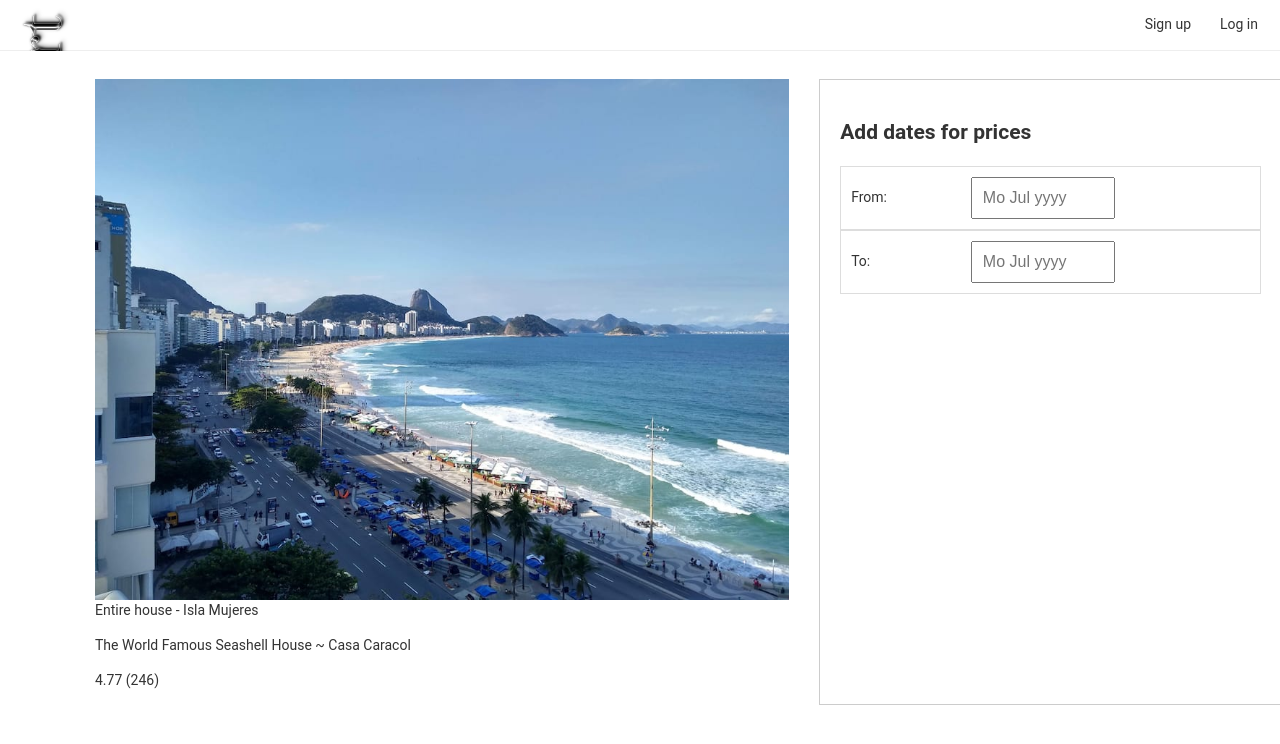
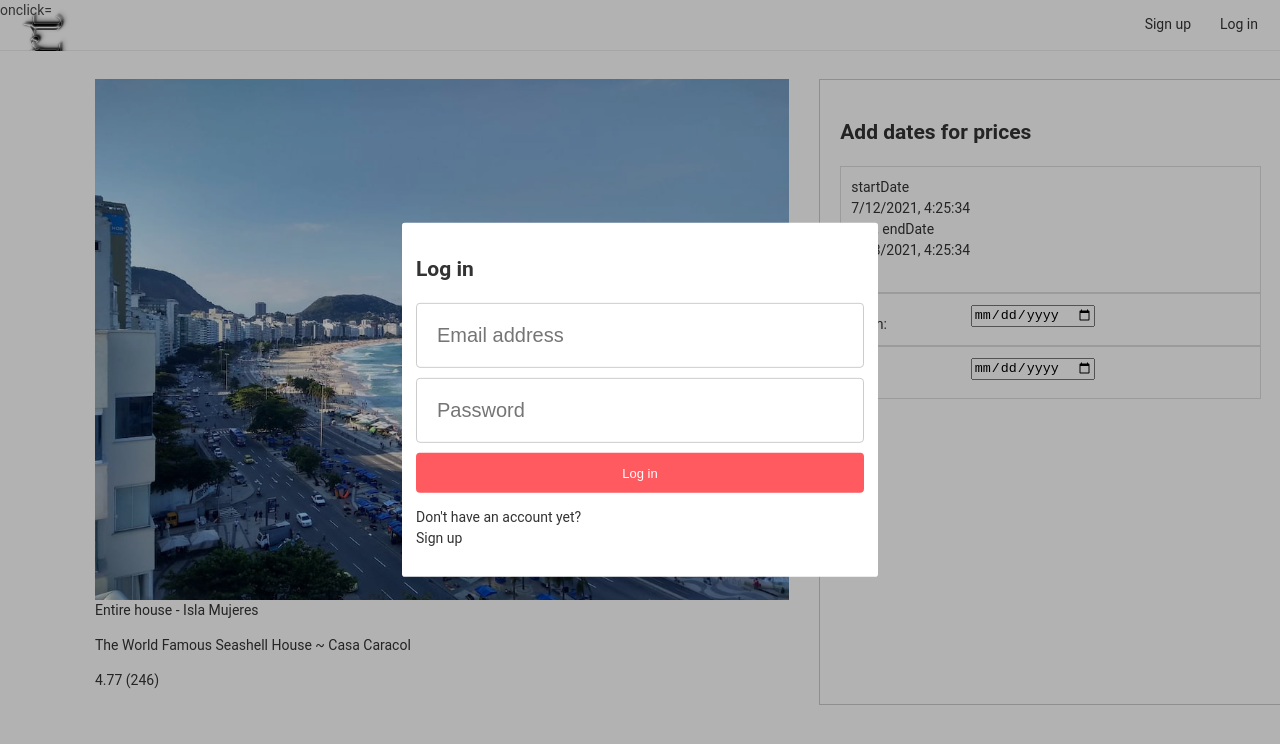
Before and after one commit to progspectar/nextbnb, a Next.js app: page /houses/1523 in a window 1280 px wide. Shown: the top 744 px of the page. Built offline with nearby package versions, Linux system fonts and the light colour scheme.

Commit message:
Adding login and registration forms

```diff
--- a/components/DateRangePicker.js
+++ b/components/DateRangePicker.js
@@ -1,65 +1,53 @@
-import DayPickerInput from 'react-day-picker/DayPickerInput';
+import { useState, useEffect } from 'react';
+import { DayPickerInput } from './DayPickerInput';
+import { formatDate, addPeriod } from '../libs/date-utils';
+
 import 'react-day-picker/lib/style.css';
-import dateFnsFormat from 'date-fns/format';
-import dateFnsParse from 'date-fns/parse';
-import { DateUtils } from 'react-day-picker';
-import { useState } from 'react';
-import { default as russianLocale } from 'date-fns/locale/ru';
 
-const parseDate = (str, format, locale) => {
-  const parsed = dateFnsParse(str, format, new Date(), { locale });
-  return DateUtils.isDate(parsed) ? parsed : null;
-};
-
-const formatDate = (date, format, locale) =>
-  dateFnsFormat(date, format, { locale });
-
-const format = 'dd MMM yyyy';
+const today = new Date();
+const tomorrow = new Date(today);
+tomorrow.setDate(tomorrow.getDate() + 1);
 
 const DateRangePicker = () => {
-  const [startDate, setStartDate] = useState(new Date());
-  const [endDate, setEndDate] = useState(new Date());
+  const [startDate, setStartDate] = useState(today);
+  const [endDate, setEndDate] = useState(tomorrow);
+
+  const datesChanged = (date) => {
+    const newDate = addPeriod(date);
+    console.log('newDate', newDate);
+  };
+
+  useEffect(() => {
+    // Обновляем название докуммента, используя API браузера
+    const text = `startDate ${formatDate(startDate)} , endDate ${formatDate(
+      endDate
+    )}`;
+    const div = document.querySelector('#debug-div');
+    if (div) div.textContent = text;
+    //
+  });
 
   return (
     <div className='date-range-picker-container'>
+      <div id='debug-div'>debug</div>
+
       <div>
         <label>From:</label>
         <DayPickerInput
-          formatDate={formatDate}
-          format={format}
-          parseDate={parseDate}
-          placeholder={`${dateFnsFormat(new Date(), format)}`}
-          dayPickerProps={{
-            modifiers: {
-              disabled: {
-                before: new Date(),
-              },
-            },
-          }}
-          onDayChange={(day) => {
-            setStartDate(day);
-          }}
+          id='DayPickerInputStart'
+          datesChanged={datesChanged}
+          setDate={setStartDate}
         />
       </div>
       <div>
         <label>To:</label>
         <DayPickerInput
-          formatDate={formatDate}
-          format={format}
-          parseDate={parseDate}
-          placeholder={`${dateFnsFormat(new Date(), format)}`}
-          dayPickerProps={{
-            modifiers: {
-              disabled: {
-                before: new Date(),
-              },
-            },
-          }}
-          onDayChange={(day) => {
-            setEndDate(day);
-          }}
+          id='DayPickerInputEnd'
+          datesChanged={datesChanged}
+          setdate={setEndDate}
         />
       </div>
+
       <style jsx>{`
         .date-range-picker-container div {
           display: grid;
@@ -83,14 +71,3 @@ const DateRangePicker = () => {
 };
 
 export default DateRangePicker;
-
-// const [startDate, setStartDate] = useState(date);
-// const [endDate, setEndDate] = useState(date);
-
-// let date = new Date('2017-11-17T01:47:57.407Z');
-// let options = {
-//   year: 'numeric',
-//   month: 'long',
-//   day: 'numeric',
-// };
-// let formatted = date.toLocaleDateString('ru-RU', options);
--- /dev/null
+++ b/components/DayPickerInput.js
@@ -0,0 +1,14 @@
+import { formatDate } from '../libs/date-utils';
+
+export const DayPickerInput = ({ datesChanged, id, name, setDate }) => {
+  const onChange = (e) => {
+    //setDate(e.target.value);
+    //datesChanged(e.target.value);
+  };
+
+  return (
+    <div>
+      <input type='date' id={id} name={name} onChange={onChange} />
+    </div>
+  );
+};
--- a/components/Layout.js
+++ b/components/Layout.js
@@ -1,10 +1,39 @@
 import Header from './Header';
+import Modal from './Modal';
+import LoginModal from './LoginModal';
+import RegistrationModal from './RegistrationModal';
+
+import { useState } from 'react';
 
 const Layout = (props) => {
+  const [showModal, setShowModal] = useState(true);
+  const [showLoginModal, setShowLoginModal] = useState(true);
+  const [showRegistrationModal, setShowRegistrationModal] = useState(false);
+
   return (
     <div>
       <Header></Header>
       <main>{props.content}</main>
+      {showModal && (
+        <Modal close={() => setShowModal(false)}>
+          {showLoginModal && (
+            <LoginModal
+              showSignup={() => {
+                setShowRegistrationModal(true);
+                setShowLoginModal(false);
+              }}
+            />
+          )}
+          {showRegistrationModal && (
+            <RegistrationModal
+              showLogin={() => {
+                setShowRegistrationModal(false);
+                setShowLoginModal(true);
+              }}
+            />
+          )}
+        </Modal>
+      )}
       <style jsx global>{`
         body {
           margin: 0;
@@ -16,7 +45,8 @@ const Layout = (props) => {
           color: #333;
         }
       `}</style>
-      <style jsx global>{`
+      <style jsx global>
+        {`
           main {
             position: relative;
             max-with: 56em;
@@ -25,7 +55,31 @@ const Layout = (props) => {
             margin: 0 auto;
             box-sizing: border-box;
           }
-      `}</style>
+          button {
+            background-color: rgb(255, 90, 95);
+            color: white;
+            font-size: 13px;
+            width: 100%;
+            border: none;
+            height: 40px;
+            border-radius: 4px;
+            cursor: pointer;
+          }
+
+          input[type='text'],
+          input[type='email'],
+          input[type='password'] {
+            display: block;
+            padding: 20px;
+            font-size: 20px !important;
+            width: 100%;
+            border: 1px solid #ccc;
+            border-radius: 4px;
+            box-sizing: border-box;
+            margin-bottom: 10px;
+          }
+        `}
+      </style>
     </div>
   );
 };
--- /dev/null
+++ b/components/LoginModal.js
@@ -0,0 +1,23 @@
+export default (props) => (
+  <>
+    <h2>Log in</h2>
+    <div>
+      <form
+        onSubmit={(event) => {
+          alert('Log in!');
+          event.preventDefault();
+        }}
+      >
+        <input id='email' type='email' placeholder='Email address' />
+        <input id='password' type='password' placeholder='Password' />
+        <button>Log in</button>
+      </form>
+      <p>
+        Don't have an account yet?{' '}
+        <a href='javascript:;' onClick={() => props.showSignup()}>
+          Sign up
+        </a>
+      </p>
+    </div>
+  </>
+);
--- /dev/null
+++ b/components/Modal.js
@@ -0,0 +1,35 @@
+export default (props) => {
+  return (
+    <div className='nav-container'>
+      <div className='modal-background'>
+        onclick={() => console.log('close')}
+      </div>
+      <div className='modal'>{props.children} </div>
+      <style jsx global>
+        {`
+          .modal-background {
+            position: fixed;
+            top: 0;
+            left: 0;
+            width: 100%;
+            height: 100%;
+            background: rgba(0, 0, 0, 0.3);
+          }
+          .modal {
+            position: absolute;
+            left: 50%;
+            top: 50%;
+            width: calc(100vw - 4em);
+            max-width: 32em;
+            max-height: calc(100vh-4em);
+            ovelflow: auto;
+            transform: translate(-50%, -50%);
+            padding: 1em;
+            border-radius: 0.2em;
+            background: white;
+          }
+        `}
+      </style>
+    </div>
+  );
+};
--- /dev/null
+++ b/components/RegistrationModal.js
@@ -0,0 +1,28 @@
+export default (props) => (
+  <>
+    <h2>Sign up</h2>
+    <div>
+      <form
+        onSubmit={(event) => {
+          alert('Sign up!');
+          event.preventDefault();
+        }}
+      >
+        <input id='email' type='email' placeholder='Email address' />
+        <input id='password' type='password' placeholder='Password' />
+        <input
+          id='passwordconfirmation'
+          type='password'
+          placeholder='Enter password again'
+        />
+        <button>Sign up</button>
+      </form>
+      <p>
+        Already have an account?{' '}
+        <a href='javascript:;' onClick={() => props.showLogin()}>
+          Log in
+        </a>
+      </p>
+    </div>
+  </>
+);
--- /dev/null
+++ b/libs/date-utils.js
@@ -0,0 +1,16 @@
+export const formatDate = (date, format = 'dd-mm-yyyy') => {
+  return date.toLocaleString();
+};
+
+export const addPeriod = (date, period = 'day', number = 1) => {
+  let newDate = new Date(date);
+
+  switch (period) {
+    case 'day':
+      newDate.setDate(newDate.getDate() + number);
+      return newDate;
+
+    default:
+      return date;
+  }
+};
--- a/pages/houses.json
+++ b/pages/houses.json
@@ -6,6 +6,7 @@
         "type": "Entire house",
         "town": "Ostuni",
         "title": "Beautiful flat in Ostuni!",
+        "price": "70.00",
         "rating": 4.93,
         "reviewsCount": 198,
         "superhost": true,
@@ -36,6 +37,7 @@
         "type": "Entire house",
         "town": "Isla Mujeres",
         "title": "The World Famous Seashell House ~ Casa Caracol",
+        "price": "100.00",
         "rating": 4.77,
         "reviewsCount": 246,
         "superhost": false
--- a/pages/houses/[id].js
+++ b/pages/houses/[id].js
@@ -1,10 +1,30 @@
+import { useState } from 'react';
 import Head from 'next/head';
 import Layout from '../../components/Layout';
 import DateRangePicker from '../../components/DateRangePicker';
 
 import houses from '../houses.json';
 
-const House = (props) => (
+const calcNumberOfNightsBetweenDates = (startDate, endDate) => {
+  const start = new Date(startDate); //clone
+  const end = new Date(endDate); //clone
+  let dayCount = 0;
+
+  while (end > start) {
+    dayCount++;
+    start.setDate(start.getDate() + 1);
+  }
+
+  return dayCount;
+};
+
+const House = (props) => {
+  const [dateChosen, setDateChosen] = useState(false);
+
+  const [numberOfNightsBetweenDates, setNumberOfNightsBetweenDates] = useState(
+    0
+  );
+  return (
     <Layout
       content={
         <div className='container'>
@@ -23,7 +43,25 @@ const House = (props) => (
           </article>
           <aside>
             <h2>Add dates for prices</h2>
-          <DateRangePicker />
+            <DateRangePicker
+              datesChanged={(startDate, endDate) => {
+                setNumberOfNightsBetweenDates(
+                  calcNumberOfNightsBetweenDates(startDate, endDate)
+                );
+                setDateChosen(true);
+              }}
+            />
+            {dateChosen && (
+              <div>
+                <h2>Price per night</h2>
+                <p>${props.house.price}</p>
+                <h2>Total price for booking</h2>
+                <p>
+                  ${(numberOfNightsBetweenDates * props.house.price).toFixed(2)}
+                </p>
+                <button className='reserve'>Reserve</button>
+              </div>
+            )}
           </aside>
 
           <style jsx>{`
@@ -36,11 +74,22 @@ const House = (props) => (
               border: 1px solid #ccc;
               padding: 20px;
             }
+            button {
+              background-color: rgb(255, 90, 95);
+              color: white;
+              font-size: 13px;
+              width: 100%;
+              border: none;
+              height: 40px;
+              border-radius: 4px;
+              cursor: pointer;
+            }
           `}</style>
         </div>
       }
     />
   );
+};
 
 House.getInitialProps = ({ query }) => {
   const { id } = query;
--- a/pages/index.js
+++ b/pages/index.js
@@ -2,7 +2,7 @@ import houses from './houses.json';
 import House from '../components/House';
 import Layout from '../components/Layout';
 
-const sortArray = (arr) => arr.sort((a, b) => b - d);
+const sortArray = (arr) => arr.sort((a, b) => b - a);
 
 const content = (
   <div>
```
Also changed, not shown: components/Header.js (+0 -36 lines). Lines whose indentation alone changed are shown as unchanged.
